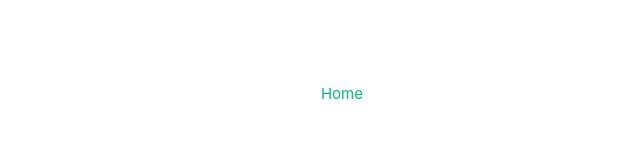
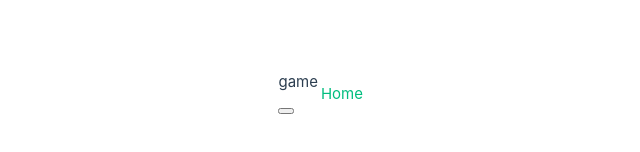
Before and after one commit to quantgamer/quant-gamer, a Vue app: page /arithmeticgame in a window 1280 px wide. Shown: the part 306-458 px from the top of the page, without its empty margins (274-914 px from the left). Built offline with nearby package versions, Linux system fonts and the light colour scheme; the HTML template or start-up script is replaced by a standard one.

Commit message:
create navigation between settings and game started

```diff
--- a/src/views/ArithmeticGame.vue
+++ b/src/views/ArithmeticGame.vue
@@ -1,5 +1,19 @@
+<script setup lang="ts">
+import { ref } from "vue";
+
+const gameStarted = ref(true);
+const switchGameStarted = () => {
+  gameStarted.value = !gameStarted.value;
+};
+</script>
+
 <template>
   <div class="arithmeticgame">
+    <div class="game-container">
+      <div v-if="!gameStarted" class="settings">settings</div>
+      <div v-else class="game">game</div>
+      <button @click="switchGameStarted" />
+    </div>
     <nav>
       <RouterLink to="/">Home</RouterLink>
     </nav>
--- a/src/views/HomeView.vue
+++ b/src/views/HomeView.vue
@@ -1,5 +1,4 @@
-<script setup lang="ts">
-</script>
+<script setup lang="ts"></script>
 
 <template>
   <main>
```
